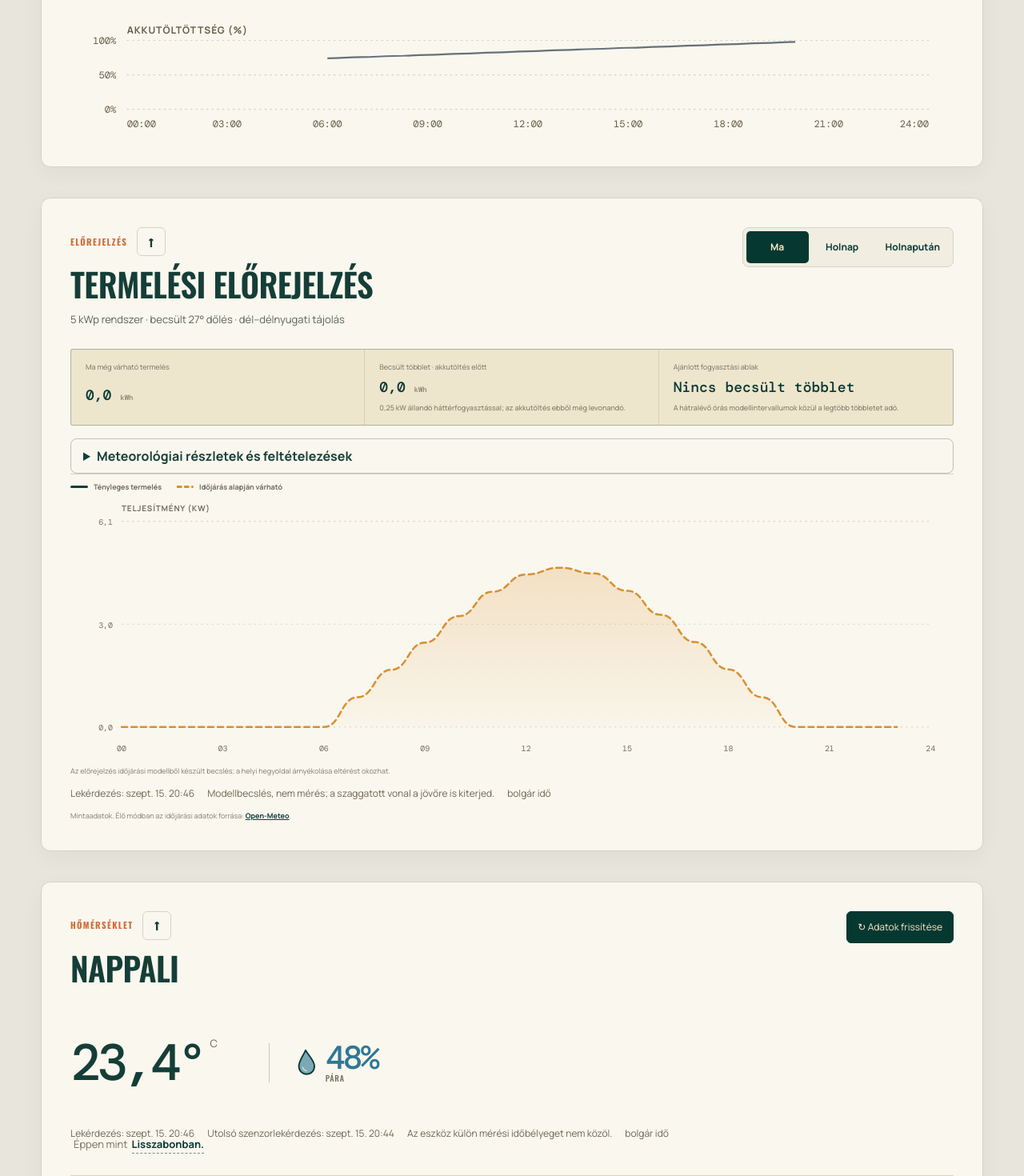
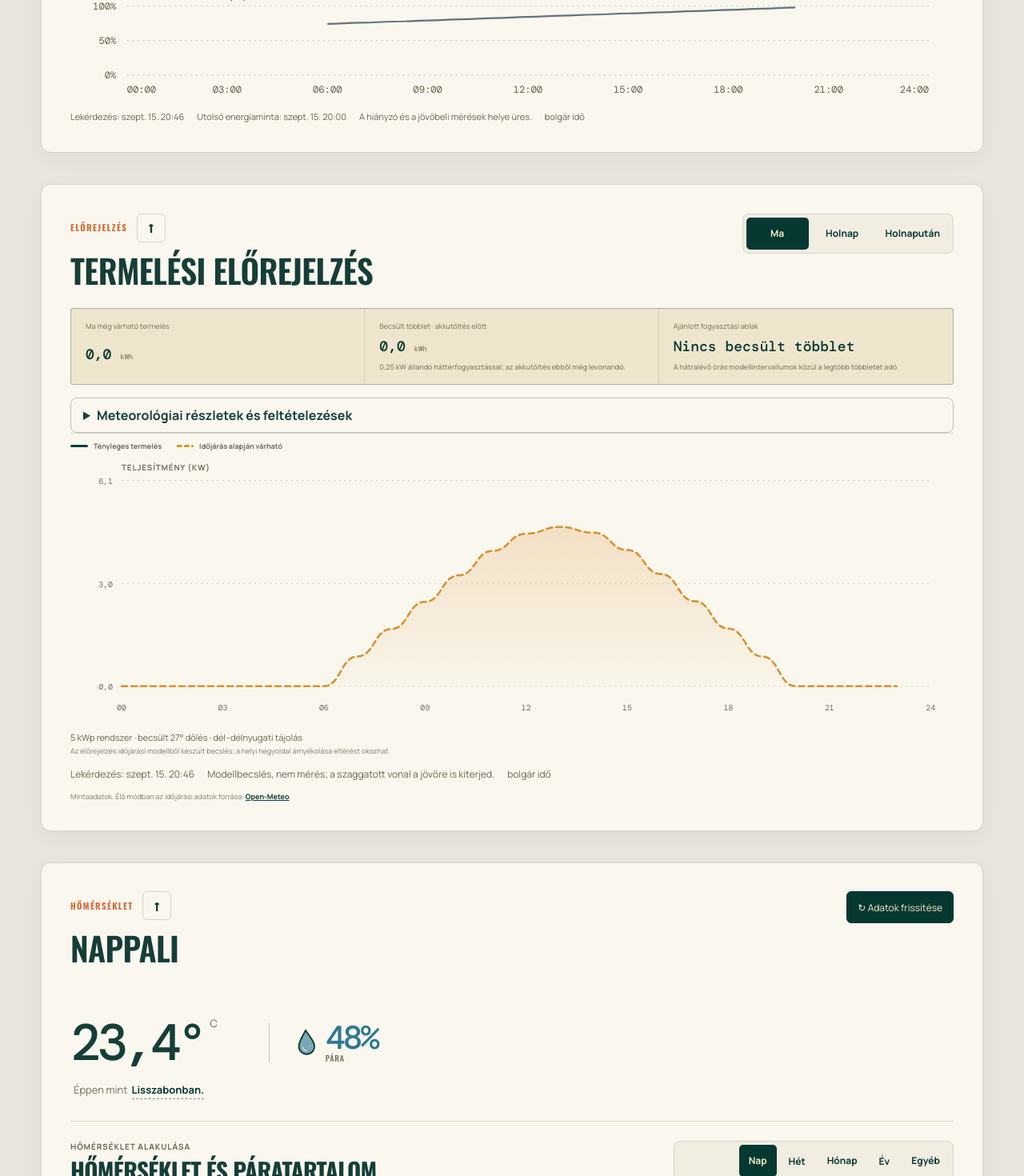
Before and after one commit to pisipite/pasztra-tech, a React (Vite) app: page / in a window 1280 px wide. Shown: the part 1240-2710 px from the top of the page at 80% size. Built offline with nearby package versions, Linux system fonts and the light colour scheme.

Commit message:
Finomítja az ábrák megjegyzéseit és a szállópor adathiány jelölését

```diff
--- a/src/blocks/air-quality/AirQuality.tsx
+++ b/src/blocks/air-quality/AirQuality.tsx
@@ -196,6 +196,11 @@ export function AirQuality({ endpoint, enabled, refreshSeconds }: { endpoint: st
             <h4>Romlik vagy javul?</h4>
             {trend.points.length ? <svg viewBox="0 0 350 122" role="img" aria-label={`${pollutantLabel} időszaki trend; ${trend.points.length} megfigyelt idősáv`}>
               <line x1="35" x2="315" y1="92" y2="92" stroke="currentColor" opacity=".5" />
+              {trendSegments.slice(1).map((segment, index) => {
+                const previous = trendSegments[index].at(-1)!;
+                const next = segment[0];
+                return <line key={`gap-${index}`} x1={trendX(previous.point.timestamp)} y1={trendY(previous.value)} x2={trendX(next.point.timestamp)} y2={trendY(next.value)} stroke="#f1c76d" strokeWidth="1.8" strokeDasharray="5 5" opacity=".7" vectorEffect="non-scaling-stroke"><title>Mérési hézag; a szaggatott szakasz nem mért érték.</title></line>;
+              })}
               {trendSegments.map((segment, index) => <g key={index}>
                 <polyline points={segment.map(({ point, value }) => `${trendX(point.timestamp)},${trendY(value)}`).join(" ")} fill="none" stroke="#f1c76d" strokeWidth="2.5" vectorEffect="non-scaling-stroke" />
                 {segment.length === 1 && <circle cx={trendX(segment[0].point.timestamp)} cy={trendY(segment[0].value)} r="3" fill="#f1c76d" />}
@@ -204,7 +209,7 @@ export function AirQuality({ endpoint, enabled, refreshSeconds }: { endpoint: st
               <text x="315" y="14" fill="currentColor" fontSize="11" textAnchor="end">µg/m³</text>
             </svg> : <p>Nincs megfigyelt idősáv ehhez a településhez.</p>}
             <small>{trend.sensorCount} hozzárendelt mérő · {number.format(trend.sampleCount)} érvényes minta · becsült lefedettség: {trend.coveragePct === undefined ? "nem számítható" : `${number.format(trend.coveragePct)}%`}.</small>
-            <small>A pontok a rendelkezésre álló mérők idősávátlagai; hiányzó idősávok nem kapnak nulla értéket. A lefedettség becslése a {data?.samplingIntervalMinutes ?? 20} perces névleges mintaközt feltételezi.</small>
+            <small>A pontok a rendelkezésre álló mérők idősávátlagai; a szaggatott szakaszok mérési hézagokat kötnek át, nem mért értékek. A hiányzó idősávok nem kapnak nulla értéket. A lefedettség becslése a {data?.samplingIntervalMinutes ?? 20} perces névleges mintaközt feltételezi.</small>
           </section>
           <div className="air-quality__stations">
             {selectedStations.map((station) => <div key={station.id}>
--- a/src/blocks/bulgaria-energy/BulgariaEnergyMix.tsx
+++ b/src/blocks/bulgaria-energy/BulgariaEnergyMix.tsx
@@ -228,9 +228,6 @@ export function BulgariaEnergyMix({ data, householdFallback = [] }: Props) {
           <div className="section-kicker"><p className="eyebrow">Bulgária</p><BackToTop /></div>
           <h2>Bulgária energiamixe</h2>
           <p className="bulgaria-mix__freshness"><i className={data.source === "live" && !data.stale ? "is-live" : ""} />{data.stale ? "Korábbi adat · a frissítés nem sikerült" : data.source === "live" ? "ENTSO-E adatok" : "Mintaadat"}</p>
-          <DataFreshness collectedAt={data.updatedAt} observedAt={latestObservation(rawPoints, isCompleteMixPoint)}
-            observationLabel="A kiválasztott időszak utolsó mintája"
-            note={period === "day" && isCurrentPeriod("day", effectiveAnchor) ? "Részleges nap · csak a beérkezett időszak összege." : "Az összesítés a rendelkezésre álló mintákból készült."} />
           <button
             type="button"
             className={`bulgaria-mix__map-toggle${mapOpen ? " is-open" : ""}`}
@@ -315,6 +312,10 @@ export function BulgariaEnergyMix({ data, householdFallback = [] }: Props) {
         </section>
       </div>
 
+      <div className="chart-footnotes"><DataFreshness collectedAt={data.updatedAt} observedAt={latestObservation(rawPoints, isCompleteMixPoint)}
+        observationLabel="A kiválasztott időszak utolsó mintája"
+        note={period === "day" && isCurrentPeriod("day", effectiveAnchor) ? "Részleges nap · csak a beérkezett időszak összege." : "Az összesítés a rendelkezésre álló mintákból készült."} /></div>
+
       <section className="bulgaria-mix__home">
         <div className="bulgaria-mix__home-head"><div><p className="eyebrow">Kapcsolat az otthonoddal</p><h3>A házfogyasztás eredete</h3></div><strong>{home.hasLoad ? formatKwh(home.load) : "–"}</strong></div>
         {home.hasLoad && <p className="bulgaria-mix__note">{home.estimated ? "Becsült fogyasztás a megfigyelt időszakaszokból; a hézagokat nem pótoljuk." : "Fogyasztás a rendelkezésre álló energiaszámlálókból."}</p>}
--- a/src/blocks/energy-flow/EnergyAnalytics.tsx
+++ b/src/blocks/energy-flow/EnergyAnalytics.tsx
@@ -212,11 +212,6 @@ export function EnergyAnalytics({ data, period, anchor, customStart, customEnd,
         {availableSeries.map((series) => <button type="button" key={series.key} className={isEnergySeriesVisible(series.key) ? "" : "is-hidden"} aria-pressed={isEnergySeriesVisible(series.key)} onClick={() => toggleEnergySeries(series.key)}><i style={{ background: series.color }} />{series.label}</button>)}
         {hasBatterySoc && <button type="button" className={showBatterySoc ? "" : "is-hidden"} aria-pressed={showBatterySoc} onClick={() => toggleEnergySeries("batterySoc")}><i style={{ background: colors.batterySoc }} />Akkutöltöttség · külön sáv</button>}
       </div>
-      {stacked && <p className="data-quality-note">Csak ismert fogyasztás, hálózati vételezés és akkuleadás esetén készül bontás. A közvetlen PV ezek maradéka; hiányos vagy becsült bontás helye üres.</p>}
-      <DataFreshness collectedAt={data.refreshedAt ?? data.updatedAt}
-        observedAt={isLine ? latestObservation(points, (point) => Number.isFinite(point.pv) || Number.isFinite(point.load)) : undefined}
-        observationLabel={isLine ? "Utolsó energiaminta" : "Mérési időpont"}
-        note={isLine ? "A hiányzó és a jövőbeli mérések helye üres." : "Időszaki energiaszámlálók; a folyamatban levő időszak részleges."} />
       <div className="energy-chart" onMouseLeave={() => setHovered(null)}>
         {points.length ? (
           <>
@@ -270,6 +265,13 @@ export function EnergyAnalytics({ data, period, anchor, customStart, customEnd,
           </>
         ) : <div className="chart-empty"><strong>Nincs adat ebben az időszakban</strong><span>Válassz másik dátumot, vagy várd meg a következő adatfrissítést.</span></div>}
       </div>
+      <div className="chart-footnotes">
+        <DataFreshness collectedAt={data.refreshedAt ?? data.updatedAt}
+          observedAt={isLine ? latestObservation(points, (point) => Number.isFinite(point.pv) || Number.isFinite(point.load)) : undefined}
+          observationLabel={isLine ? "Utolsó energiaminta" : "Mérési időpont"}
+          note={isLine ? "A hiányzó és a jövőbeli mérések helye üres." : "Időszaki energiaszámlálók; a folyamatban levő időszak részleges."} />
+        {stacked && <p className="data-quality-note">Csak ismert fogyasztás, hálózati vételezés és akkuleadás esetén készül bontás. A közvetlen PV ezek maradéka; hiányos vagy becsült bontás helye üres.</p>}
+      </div>
     </article>
   );
 }
--- a/src/blocks/forecast/SolarForecast.tsx
+++ b/src/blocks/forecast/SolarForecast.tsx
@@ -71,7 +71,6 @@ export function SolarForecast({ data }: Props) {
         <div className="section-header__lead">
           <div className="section-kicker"><p className="eyebrow">Előrejelzés</p><BackToTop /></div>
           <h2>Termelési előrejelzés</h2>
-          <p className="forecast-subtitle">5 kWp rendszer · becsült 27° dőlés · dél–délnyugati tájolás</p>
         </div>
         <div className="forecast-tabs section-header__tools" role="tablist" aria-label="Előrejelzési nap">
           {forecast.days.map((day, index) => <button key={day.date} role="tab" aria-selected={selectedIndex === index} className={selectedIndex === index ? "active" : ""} onClick={() => { setSelectedIndex(index); setHovered(null); }}>{day.label}</button>)}
@@ -114,6 +113,7 @@ export function SolarForecast({ data }: Props) {
         </svg>
         {active && <div className="forecast-tooltip"><strong>{formatTime(active.timestamp)}</strong><span>Várható <b>{formatFixedNumber(active.expectedPowerKw, 2)} kW</b></span><span>Besugárzás <b>{formatFixedNumber(active.irradianceWm2, 0)} W/m²</b></span><span>Felhőzet <b>{formatFixedNumber(active.cloudCoverPct, 0)}%</b></span><span>Csapadék <b>{formatFixedNumber(active.precipitationProbabilityPct, 0)}%</b></span></div>}
       </div>
+      <p className="chart-footnote">5 kWp rendszer · becsült 27° dőlés · dél–délnyugati tájolás</p>
       <p className="forecast-note">Az előrejelzés időjárási modellből készült becslés; a helyi hegyoldal árnyékolása eltérést okozhat.</p>
       <DataFreshness collectedAt={forecast.updatedAt} showObservation={false} note="Modellbecslés, nem mérés; a szaggatott vonal a jövőre is kiterjed." />
       <ForecastSource demo={data.source === "demo"} />
--- a/src/blocks/home-climate/DashboardCards.tsx
+++ b/src/blocks/home-climate/DashboardCards.tsx
@@ -65,8 +65,6 @@ function ClimateCard({ data, climateSeries, climatePeriod, climateAnchor, climat
           <div><strong>{formatNumber(activeDevice.humidityPct, 1)}%</strong><span>pára</span></div>
         </div>
       </div>
-      <DataFreshness collectedAt={data.refreshedAt ?? data.updatedAt} observedAt={activeDevice.updatedAt}
-        observationLabel="Utolsó szenzorlekérdezés" note="Az eszköz külön mérési időbélyeget nem közöl." />
       {closestWeatherTwin && <div className="weather-twins">
         <span>Éppen mint</span>
         <button type="button" aria-describedby={tooltipWeatherTwins.length ? "weather-twins-tooltip" : undefined}>
@@ -99,6 +97,8 @@ function ClimateCard({ data, climateSeries, climatePeriod, climateAnchor, climat
         </div>
         <div className={climateLoading ? "is-climate-loading" : ""}><ClimateChart data={climateSeries} period={climatePeriod} temperatureVisible={temperatureVisible} humidityVisible={humidityVisible} /></div>
       </div>
+      <div className="chart-footnotes"><DataFreshness collectedAt={data.refreshedAt ?? data.updatedAt} observedAt={activeDevice.updatedAt}
+        observationLabel="Utolsó szenzorlekérdezés" note="Az eszköz külön mérési időbélyeget nem közöl." /></div>
       {validDevices.length > 1 && <details className="climate-other-devices"><summary>További mérők ({validDevices.length - 1})</summary>
         {validDevices.slice(1).map((device) => <p key={device.id}>{device.room}: {formatFixedNumber(device.temperatureC, 1)} °C · {formatFixedNumber(device.humidityPct, 0)}% páratartalom</p>)}
       </details>}
--- a/src/blocks/planner/ConsumptionPlanner.tsx
+++ b/src/blocks/planner/ConsumptionPlanner.tsx
@@ -309,7 +309,6 @@ export function ConsumptionPlanner({ data }: { data: DashboardData }) {
         <div className="section-header__lead">
           <div className="section-kicker"><p className="eyebrow">Interaktív próba</p><BackToTop /></div>
           <h2>Honnan jön majd az energia?</h2>
-          <p>Egyetlen próba-fogyasztás energiaigényét és időtartamát vizsgálhatod. A blokk mozgatható, a jobb széle pedig kihúzható.</p>
         </div>
         <button className="planner-auto section-header__tools" onClick={() => setManualStart(undefined)}>Legjobb időpont keresése</button>
       </header>
@@ -403,6 +402,7 @@ export function ConsumptionPlanner({ data }: { data: DashboardData }) {
         </div>
         <div className="planner-key"><span><i className="solar" />PV-becslés, friss mérés esetén azzal pontosítva</span><span><i className="battery" />akku próbával · folytonos</span><span><i className="battery baseline" />akku próba nélkül · szaggatott</span><span>A blokk közepe mozgat, a csíkos jobb széle az időtartamot állítja.</span></div>
       </section>
+      <p className="chart-footnote">Egyetlen próba-fogyasztás energiaigényét és időtartamát vizsgálhatod. A blokk mozgatható, a jobb széle pedig kihúzható.</p>
 
       {plan && start && endTimestamp && <div className="planner-simple-result">
         <div className="data-quality-note planner-assumptions">
--- a/src/blocks/sun-position/SunHorizon.tsx
+++ b/src/blocks/sun-position/SunHorizon.tsx
@@ -180,7 +180,6 @@ export function SunHorizon() {
         <div className="section-header__lead">
           <div className="section-kicker"><p className="eyebrow">Napállás</p><BackToTop /></div>
           <h2 id="sun-horizon-title">Nap és horizont</h2>
-          <p>A nap pillanatnyi helyzete a pasztrai hegyoldal vázlatos körvonala fölött.</p>
         </div>
         <span className={`sun-horizon-status section-header__tools${model.visible ? " is-visible" : ""}`}>
           <i aria-hidden="true" />{status}
--- a/src/blocks/transport/RegionalTransport.tsx
+++ b/src/blocks/transport/RegionalTransport.tsx
@@ -319,7 +319,6 @@ export function RegionalTransport({ loading, refreshLabel, onRefresh }: Props) {
       <div className="section-header__lead">
         <div className="section-kicker"><p className="eyebrow">Közlekedés · Délnyugat-Bulgária</p><BackToTop /></div>
         <h2>Mi mozog a környéken?</h2>
-        <p>Kjusztendil és Blagoevgrad megye · Pasztra körül</p>
       </div>
       <div className="transport-header-tools section-header__tools">
         <button className="refresh-button" type="button" onClick={() => void refresh()} disabled={loading || localRefreshing} title={import.meta.env.DEV ? "Közlekedési források azonnali lekérése a helyi gépen" : "Az oldal összes adatának frissítése, a közlekedési adatokkal együtt"} aria-describedby={loading ? "manual-refresh-status" : undefined}><span aria-hidden="true">↻ </span>{localRefreshing ? "Közlekedés frissítése…" : localRefreshed ? "Frissítve" : refreshLabel}</button>
@@ -337,16 +336,12 @@ export function RegionalTransport({ loading, refreshLabel, onRefresh }: Props) {
       </div>
     </div>
 
-    <DataFreshness collectedAt={snapshot?.fetchedAt}
-      observedAt={latestObservation([...planes, ...trains].map((item) => ({ timestamp: item.seenAt })), () => true, clock)}
-      observationLabel="Legutóbbi járműpozíció" note="A határátkelőknél a közlés saját dátuma érvényes." />
     <div className="transport-layers" aria-label="Térképrétegek">
       {([ ["aircraft", "Repülők", planes.length], ["trains", "Vonatok", trains.length], ["roads", "Úthelyzet", roads.length], ["borders", "Határátkelők", borders.length] ] as const).map(([key, label, count]) =>
         <button key={key} type="button" aria-pressed={visible[key]} disabled={key === "roads" && snapshot?.sources.roads.status === "unavailable" || key === "borders" && !borders.length} onClick={() => toggle(key)} className={`transport-layers__button transport-layers__button--${key}`}>
           <span className="transport-layers__symbol" aria-hidden="true">{key === "aircraft" ? "✈" : key === "trains" ? "▰" : key === "borders" ? "⇄" : "!"}</span>
           <strong>{label}</strong><span>{key === "trains" ? `${count} vonat · ${railwayCount} vasúti szakasz` : key === "roads" && snapshot?.sources.roads.status === "unavailable" ? "API-kulcs szükséges" : key === "borders" ? `${count} átkelő` : `${count} jelzés`}</span>
         </button>)}
-      <span className="transport-layers__hint">A térkép görgő helyett a + / − gombbal nagyítható.</span>
     </div>
 
     <div className="transport-layout">
@@ -404,6 +399,9 @@ export function RegionalTransport({ loading, refreshLabel, onRefresh }: Props) {
         </div>
       </aside>
     </div>
+    <div className="chart-footnotes"><DataFreshness collectedAt={snapshot?.fetchedAt}
+      observedAt={latestObservation([...planes, ...trains].map((item) => ({ timestamp: item.seenAt })), () => true, clock)}
+      observationLabel="Legutóbbi járműpozíció" note="A határátkelőknél a közlés saját dátuma érvényes." /></div>
     <p className="transport-footnote">{boundaryError ? "A megyehatárok most nem tölthetők be. " : "Szaggatott körvonal: megyehatár. "}Térkép és határok: <a href={TRANSPORT_LINKS.osm} target="_blank" rel="noreferrer">OpenStreetMap</a>. Vasút és vonatok: <a href={TRANSPORT_LINKS.bdzNap} target="_blank" rel="noreferrer">BDZ / bolgár NAP</a>. Repülőpozíció: <a href={TRANSPORT_LINKS.opensky} target="_blank" rel="noreferrer">OpenSky</a>; indulás és cél: <a href="https://www.adsbdb.com/" target="_blank" rel="noreferrer">ADSBDB</a>. Közúti események: <a href={TRANSPORT_LINKS.tomtom} target="_blank" rel="noreferrer">TomTom Traffic</a>. Határhelyzet: <a href={TRANSPORT_LINKS.mvr} target="_blank" rel="noreferrer">MVR</a>. A határjelentés nem átkelőnként mért várakozási idő; a múltbeli repülővonal mért pontokból, a jövőbeli szakasz becslésből áll.</p>
   </article>;
 }
--- a/src/styles.css
+++ b/src/styles.css
@@ -2156,6 +2156,10 @@ section[id] { scroll-margin-top: 76px; }
 }
 .data-freshness { display: flex; flex-wrap: wrap; gap: 4px 16px; margin: 12px 0; color: var(--muted); font-size: 12px; line-height: 1.6; }
 .data-quality-note { margin: 12px 0; padding: 12px 16px; border-left: 3px solid var(--series-solar, #d8902f); background: var(--surface, transparent); color: var(--ink); font-size: 13px; line-height: 1.6; }
+.chart-footnotes { display: grid; gap: 3px; margin: 9px 0 0; }
+.chart-footnote, .chart-footnotes .data-freshness, .chart-footnotes .data-quality-note { margin: 0; color: var(--muted); font-size: 11px; line-height: 1.5; }
+.chart-footnotes .data-quality-note { padding: 0; border: 0; background: transparent; }
+.chart-footnote { margin: 9px 0 0; }
 .planner-assumptions { grid-column: 1 / -1; }
 .chart-view-switch { display: flex; flex-wrap: wrap; gap: 8px; margin: 15px 0 9px; }
 .chart-view-switch button { padding: 9px 13px; border: 1px solid var(--poster-deep); border-radius: 6px; color: var(--poster-deep); background: transparent; cursor: pointer; font: 600 12px "Manrope", sans-serif; }
```
